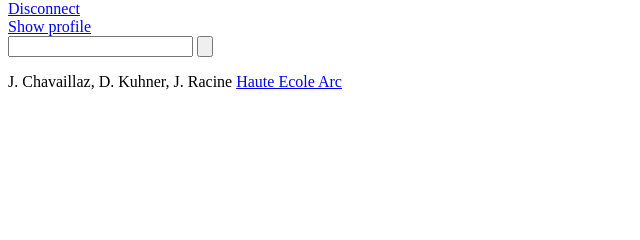
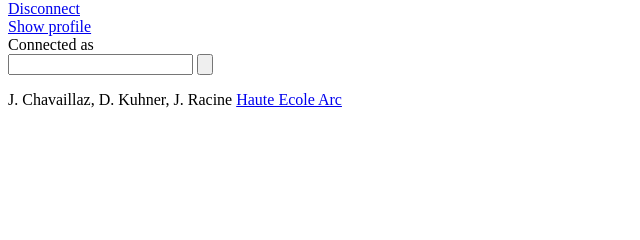
Before and after one commit to Chavjoh/ArcAnswer, a PHP site: template module/ArcAnswer/view/layout/layout.phtml in a window 1280 px wide. Shown: the part 65-305 px from the top of the page, without its empty margins (0-640 px from the left). Run offline with PHP 8.4, Linux system fonts and the light colour scheme; the template is opened without the code that fills it, so the values that code supplies are empty.

Commit message:
Improve Header usability in user page.

```diff
--- a/module/ArcAnswer/view/layout/layout.phtml
+++ b/module/ArcAnswer/view/layout/layout.phtml
@@ -73,7 +73,13 @@
                         <?php } ?>
                     </select>
                     </form>
-                    <?php } ?>
+                    <?php
+                    }
+                    else {
+	                    if ($this->GLOBAL_AUTH->getIdentity() != null) {
+		                    echo '<div id="connected_as"> Connected as '.$this->GLOBAL_AUTH->getIdentity()->login.'</div>';
+	                    }
+                    }?>
 				</span>
 			<form action="/thread/index" method="post" class="center">
 				<input type="text" name="search" value="" class="searchInput" />
--- a/public/css/design.css
+++ b/public/css/design.css
@@ -526,3 +526,9 @@ hr.clear {
 	background-color: #222222;
 	border-bottom: 1px solid #292929;
 }
+
+#connected_as {
+	text-transform: uppercase;
+	font-size: 0.8em;
+	padding-top: 8px;
+}
```
